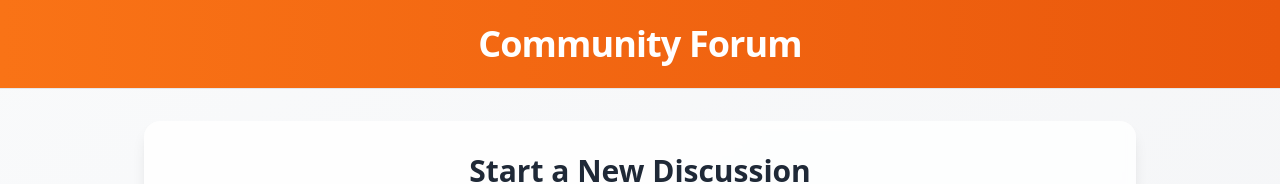
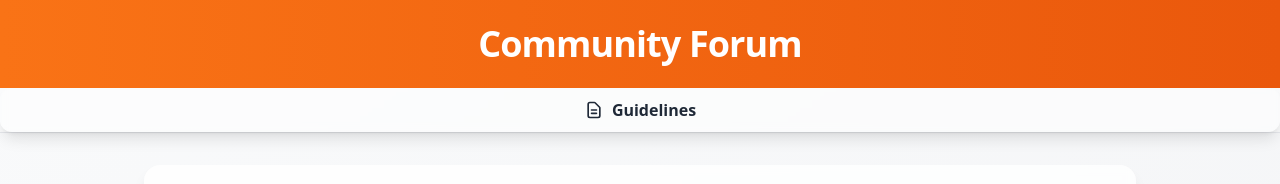
Before and after one commit to nishantb66/Community-Article, a Next.js app in the folder article-platform-frontend/: page /community in a window 1280 px wide. Shown: the top 184 px of the page. Built offline with nearby package versions, Linux system fonts and the light colour scheme; no server answers.

Commit message:
Update page.js

```diff
--- a/article-platform-frontend/src/app/community/page.js
+++ b/article-platform-frontend/src/app/community/page.js
@@ -70,6 +70,25 @@ return (
           </h1>
         </motion.div>
       </div>
+      <Link
+        href="/guidelines"
+        className="w-full sm:w-auto px-6 py-2.5 text-center bg-white/10 backdrop-blur-sm text-gray-800 rounded-xl font-semibold shadow-lg hover:bg-white/20 transition-all duration-300 text-sm sm:text-base flex items-center justify-center space-x-2"
+      >
+        <svg
+          className="w-5 h-5"
+          fill="none"
+          stroke="currentColor"
+          viewBox="0 0 24 24"
+        >
+          <path
+            strokeLinecap="round"
+            strokeLinejoin="round"
+            strokeWidth="2"
+            d="M9 12h6m-6 4h6m2 5H7a2 2 0 01-2-2V5a2 2 0 012-2h5.586a1 1 0 01.707.293l5.414 5.414a1 1 0 01.293.707V19a2 2 0 01-2 2z"
+          />
+        </svg>
+        <span>Guidelines</span>
+      </Link>
     </header>
 
     <main className="container mx-auto px-4 py-8 max-w-5xl">
```
